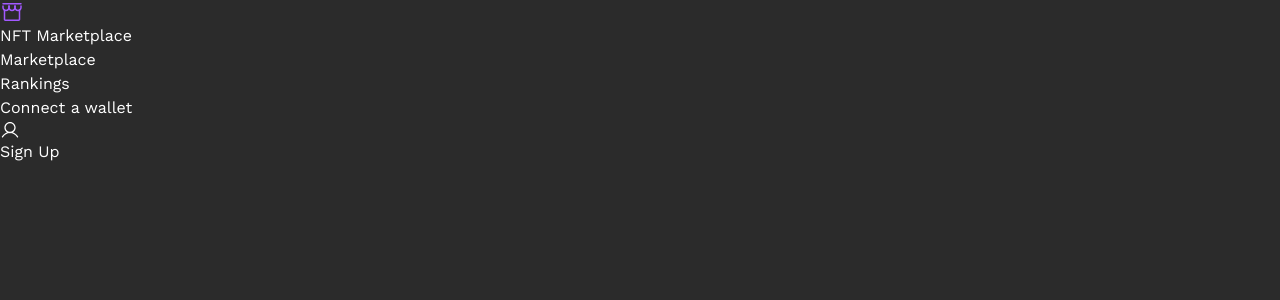
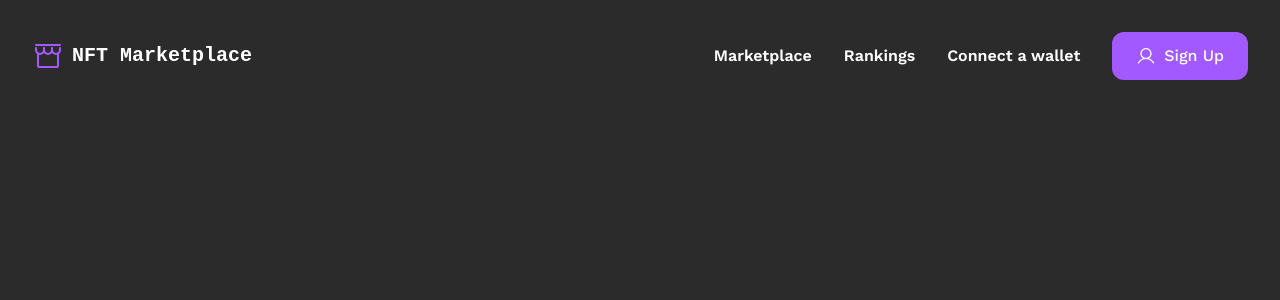
Before and after one commit to pvictordev/nft-marketplace, a React (Vite) app: page / in a window 1280 px wide. Shown: the top 300 px of the page. Built offline with nearby package versions, Linux system fonts and the light colour scheme.

Commit message:
styled navbar

```diff
--- a/src/components/ui/Navbar.tsx
+++ b/src/components/ui/Navbar.tsx
@@ -1,13 +1,13 @@
 export default function Navbar() {
   return (
-    <div className="navbar">
-      <div className="navbar-container">
-        <div className="navbar-logo">
+    <div className="navbar w-screen">
+      <div className="navbar-container flex justify-between p-8">
+        <div className="navbar-logo flex items-center gap-x-2 text-xl font-bold">
           <a href="/">
             <svg
               xmlns="http://www.w3.org/2000/svg"
-              width="24"
-              height="24"
+              width="32"
+              height="32"
               viewBox="0 0 24 24"
               fill="none"
             >
@@ -43,9 +43,9 @@ export default function Navbar() {
               />
             </svg>
           </a>
-          <span>NFT Marketplace</span>
+          <span className="font-mono">NFT Marketplace</span>
         </div>
-        <ul className="navbar-menu">
+        <ul className="navbar-menu flex items-center gap-x-8 font-semibold">
           <li>
             <a href="#home">Marketplace</a>
           </li>
@@ -56,7 +56,7 @@ export default function Navbar() {
             <a href="#home">Connect a wallet</a>
           </li>
           <li>
-            <button className="button">
+            <button className="button flex items-center bg-accent px-6 py-3 rounded-xl gap-x-2 font-medium">
               <svg
                 xmlns="http://www.w3.org/2000/svg"
                 width="20"
@@ -85,3 +85,4 @@ export default function Navbar() {
     </div>
   );
 }
+/* NFT Marketplace */
--- a/tailwind.config.ts
+++ b/tailwind.config.ts
@@ -3,7 +3,7 @@ export default {
   content: ["./index.html", "./src/**/*.{js,ts,jsx,tsx}"],
   theme: {
     extend: {
-      fontFamily: { "space-mono": ["Space mono", "monospace"] },
+      fontFamily: { mono: ["Space mono", "monospace"] },
       colors: {
         accent: "#A259FF",
         secondary: "#858584",
```
